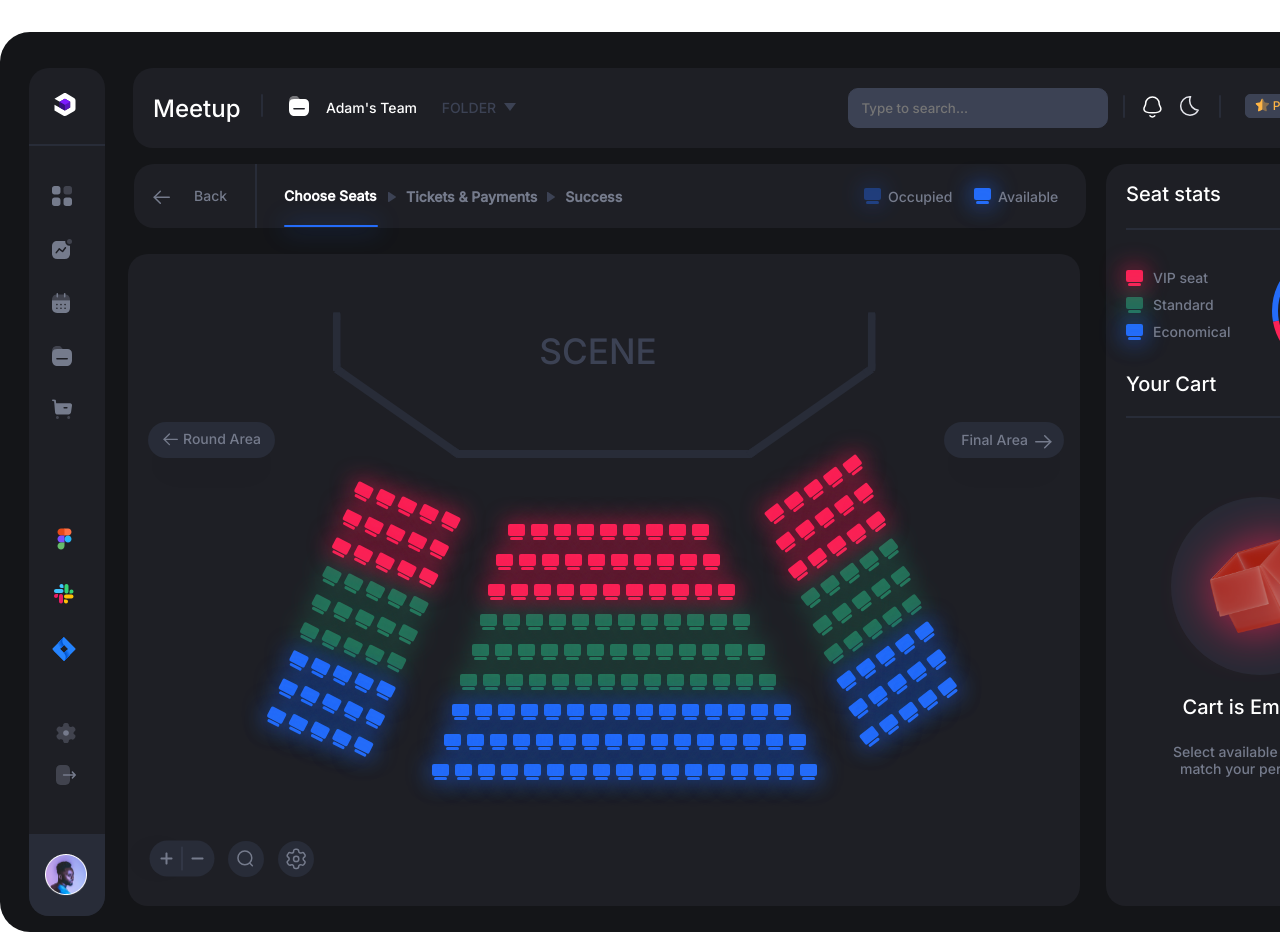
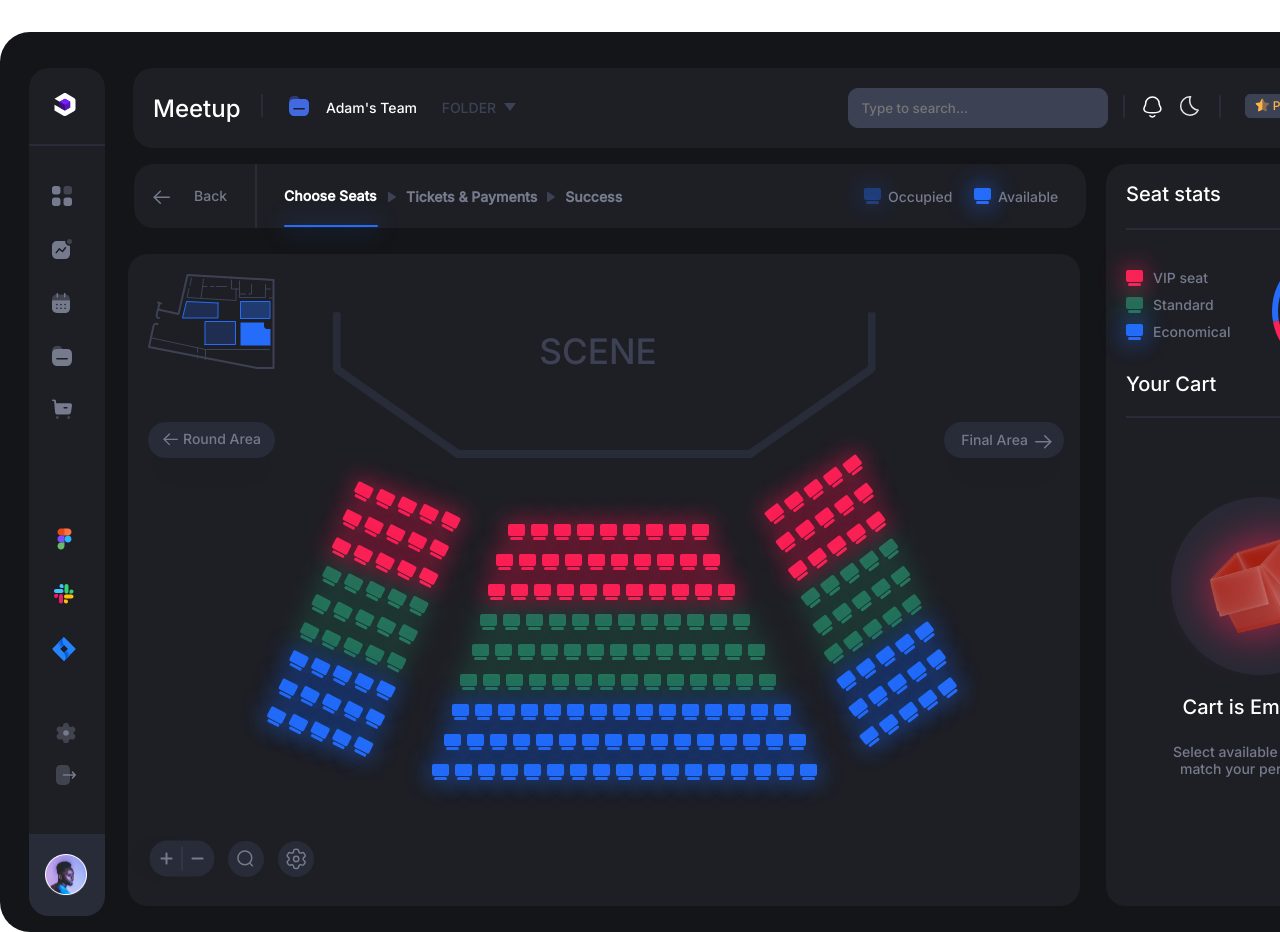
Before and after one commit to sucheta90/stadium_demo, a React (Create React App) app: page / in a window 1280 px wide. Shown: the top 932 px of the page. Built offline with nearby package versions, Linux system fonts and the light colour scheme.

Commit message:
working on stadium preview on the top left corner of the hero component.

```diff
--- a/src/components/Group 293/Group 205/StadiumPreview.css
+++ b/src/components/Group 293/Group 205/StadiumPreview.css
@@ -6,3 +6,48 @@
     left: 20px;
     /* border: 1px solid white; */
 }
+.layout{
+    height: 81.5px;
+    width: 120.5px;
+    left: 23px;
+    top: 21px;
+    border-radius: 0px;
+    position: absolute;
+    left: 2.42%;
+    right: 84.93%;
+    top: 3.22%;
+    bottom: 84.28%;
+    /* border: 1px solid #3C4254 */
+}
+.b-e-view{
+    height: 43px;
+    width: 53px;
+    border-radius: 0px;
+    position: absolute;
+    left: 27%;
+    /* right: 88.81%; */
+    top: 29%;
+    bottom: 86.58%;
+    /* background: rgba(36, 108, 249, 0.2); */
+}
+.A-view{
+    height: 23px;
+    width: 30px;
+    top: 64.5px;
+    position: absolute;
+    left: 110%;
+    right: 0%;
+    top: 50%;
+
+
+}
+.C-view{
+    height: 17px;
+    width: 29.5px;
+    border-radius: 0px;
+    position: absolute;
+    left: 58px;
+    top: 1%;
+    bottom: 90.57%;
+    background-color: rgba(36, 108, 249, 0.2); ;
+}
--- a/src/components/Group 293/Group 205/StadiumPreview.js
+++ b/src/components/Group 293/Group 205/StadiumPreview.js
@@ -5,7 +5,38 @@ export default function StadiumPreview(){
     return(
         <div id='stad-preview'>
             <div className="stadium">
-                <div className="box-1"></div>
+                <div className="box-1">
+                <svg width="127" height="95" viewBox="0 0 127 95" fill="none" xmlns="http://www.w3.org/2000/svg">
+<path d="M9.5 50.0001C7.5 49.5 6 50.5 5.5 52.0001L1 73.0001L109 94H125.5V6L39.5 1L30.5 40L10 35.5M10 35.5C10 35.5 8 41.5 9 43C9.8 44.2 11 44 11 44M10 35.5L11.5 29M11.5 29L10 28.5M11.5 29L13 29.5" stroke="#3C4254" stroke-width="2" stroke-linecap="round" stroke-linejoin="round"/>
+</svg>
+<span className="layout">
+    <svg width="122" height="83" viewBox="0 0 122 83" fill="none" xmlns="http://www.w3.org/2000/svg">
+    <path d="M1 61L46.5 70.7804M54.5 72.5H118.5M54.5 72.5V82.5M54.5 72.5L46.5 70.7804M46.5 70.7804V75M46.5 78.5V81M40.5 1L39 8.5M38 11.5L36 20.5L50 21.3571M85 12V23.5L50 21.3571M85 12H88.5M85 12H80.5V3M88.5 12V4M88.5 12V17M114.5 7.5V12M114.5 12V20.5H88.5V17M114.5 12H119.5M88.5 17H94.5M98 17H100.5V7.5M118.5 21H121.5M52.5 2L51.5314 9.5M50 21.3571L51.5314 9.5M51.5314 9.5H56M59.5 9.5H63M65.5 9.5H75.5" stroke="#3C4254" stroke-linecap="round" stroke-linejoin="round"/>
+    </svg>
+</span>
+<span className="b-e-view">
+    <svg width="54" height="44" viewBox="0 0 54 44" fill="none" xmlns="http://www.w3.org/2000/svg">
+    <path d="M36 2L4.5 0.5L0.5 17H36V2Z" fill="#246CF9" fill-opacity="0.2"/>
+    <path d="M23 43.5V20.5H53.5V43.5H23Z" fill="#246CF9" fill-opacity="0.2"/>
+    <path d="M36 2L4.5 0.5L0.5 17H36V2Z" stroke="#246CF9" stroke-linecap="round" stroke-linejoin="round"/>
+    <path d="M23 43.5V20.5H53.5V43.5H23Z" stroke="#246CF9" stroke-linecap="round" stroke-linejoin="round"/>
+    </svg>
+<span className="A-view">
+    <svg width="31" height="24" viewBox="0 0 31 24" fill="none" xmlns="http://www.w3.org/2000/svg">
+    <path d="M0.5 23.5V0.5H24V4C24 5.65685 25.3431 7 27 7H30.5V23.5H0.5Z" fill="#246CF9"/>
+    </svg>
+</span>
+        <span className="C-view">
+        <svg width="31" height="18" viewBox="0 0 31 18" fill="none" xmlns="http://www.w3.org/2000/svg">
+<path d="M0.5 17.5V0.5H30V17.5H0.5Z" fill="#246CF9" fill-opacity="0.2" stroke="#246CF9" stroke-linecap="round" stroke-linejoin="round"/>
+</svg>
+
+        </span>
+</span>
+
+
+
+                </div>
 
             </div>
 
--- a/src/components/Group 41/MainHeader.js
+++ b/src/components/Group 41/MainHeader.js
@@ -11,8 +11,8 @@ export default function MainHeader(){
                 <div className="line-break"></div>
                 <div className="folder-icon">
                     <svg width="24" height="24" viewBox="0 0 24 24" fill="none" xmlns="http://www.w3.org/2000/svg">
-                    <path opacity="0.4" d="M16.8843 5.11485H13.9413C13.2081 5.11969 12.512 4.79355 12.0474 4.22751L11.0782 2.88762C10.6214 2.31661 9.9253 1.98894 9.19321 2.00028H7.11261C3.37819 2.00028 2.00001 4.19201 2.00001 7.91884V11.9474C1.99536 12.3904 21.9956 12.3898 21.9969 11.9474V10.7761C22.0147 7.04924 20.6721 5.11485 16.8843 5.11485Z" fill="white"/>
-                    <path fill-rule="evenodd" clip-rule="evenodd" d="M20.8321 6.54346C21.1521 6.91754 21.3993 7.34785 21.5612 7.81235C21.8798 8.76704 22.0273 9.77029 21.9969 10.7761V16.0291C21.9956 16.4716 21.963 16.9134 21.8991 17.3512C21.7775 18.124 21.5057 18.8655 21.0989 19.5341C20.9119 19.8571 20.6849 20.1552 20.4231 20.4214C19.2383 21.5089 17.665 22.0749 16.0574 21.992H7.93061C6.32049 22.0743 4.74462 21.5085 3.55601 20.4214C3.2974 20.1547 3.07337 19.8566 2.88915 19.5341C2.48475 18.866 2.21869 18.1237 2.1067 17.3512C2.03549 16.9141 1.99981 16.472 2 16.0291V10.7761C1.99983 10.3373 2.02357 9.89895 2.07113 9.4628C2.08113 9.38628 2.09614 9.31101 2.11098 9.23652C2.13573 9.11233 2.16005 8.99031 2.16005 8.86829C2.25031 8.34196 2.41496 7.83108 2.64908 7.35094C3.34261 5.86908 4.76525 5.11484 7.09481 5.11484H16.8754C18.1802 5.01393 19.4753 5.40673 20.5032 6.21514C20.6215 6.31552 20.7316 6.42532 20.8321 6.54346ZM6.97033 15.5411H17.0355H17.0533C17.2741 15.5507 17.4896 15.4716 17.6517 15.3216C17.8137 15.1715 17.9088 14.963 17.9157 14.7425C17.9282 14.5487 17.8644 14.3576 17.7379 14.2101C17.5924 14.0118 17.3618 13.8934 17.1155 13.8906H6.97033C6.51365 13.8906 6.14343 14.2601 6.14343 14.7159C6.14343 15.1716 6.51365 15.5411 6.97033 15.5411Z" fill="white"/>
+                    <path opacity="0.4" d="M16.8843 5.11485H13.9413C13.2081 5.11969 12.512 4.79355 12.0474 4.22751L11.0782 2.88762C10.6214 2.31661 9.9253 1.98894 9.19321 2.00028H7.11261C3.37819 2.00028 2.00001 4.19201 2.00001 7.91884V11.9474C1.99536 12.3904 21.9956 12.3898 21.9969 11.9474V10.7761C22.0147 7.04924 20.6721 5.11485 16.8843 5.11485Z" fill="royalBlue"/>
+                    <path fill-rule="evenodd" clip-rule="evenodd" d="M20.8321 6.54346C21.1521 6.91754 21.3993 7.34785 21.5612 7.81235C21.8798 8.76704 22.0273 9.77029 21.9969 10.7761V16.0291C21.9956 16.4716 21.963 16.9134 21.8991 17.3512C21.7775 18.124 21.5057 18.8655 21.0989 19.5341C20.9119 19.8571 20.6849 20.1552 20.4231 20.4214C19.2383 21.5089 17.665 22.0749 16.0574 21.992H7.93061C6.32049 22.0743 4.74462 21.5085 3.55601 20.4214C3.2974 20.1547 3.07337 19.8566 2.88915 19.5341C2.48475 18.866 2.21869 18.1237 2.1067 17.3512C2.03549 16.9141 1.99981 16.472 2 16.0291V10.7761C1.99983 10.3373 2.02357 9.89895 2.07113 9.4628C2.08113 9.38628 2.09614 9.31101 2.11098 9.23652C2.13573 9.11233 2.16005 8.99031 2.16005 8.86829C2.25031 8.34196 2.41496 7.83108 2.64908 7.35094C3.34261 5.86908 4.76525 5.11484 7.09481 5.11484H16.8754C18.1802 5.01393 19.4753 5.40673 20.5032 6.21514C20.6215 6.31552 20.7316 6.42532 20.8321 6.54346ZM6.97033 15.5411H17.0355H17.0533C17.2741 15.5507 17.4896 15.4716 17.6517 15.3216C17.8137 15.1715 17.9088 14.963 17.9157 14.7425C17.9282 14.5487 17.8644 14.3576 17.7379 14.2101C17.5924 14.0118 17.3618 13.8934 17.1155 13.8906H6.97033C6.51365 13.8906 6.14343 14.2601 6.14343 14.7159C6.14343 15.1716 6.51365 15.5411 6.97033 15.5411Z" fill="royalBlue"/>
                     </svg>
                 </div>
                 <h5 className="team-name">Adam's Team</h5>
```
Also changed, not shown: src/components/Calendar/Sidepanel.css (+8 -1 lines).
